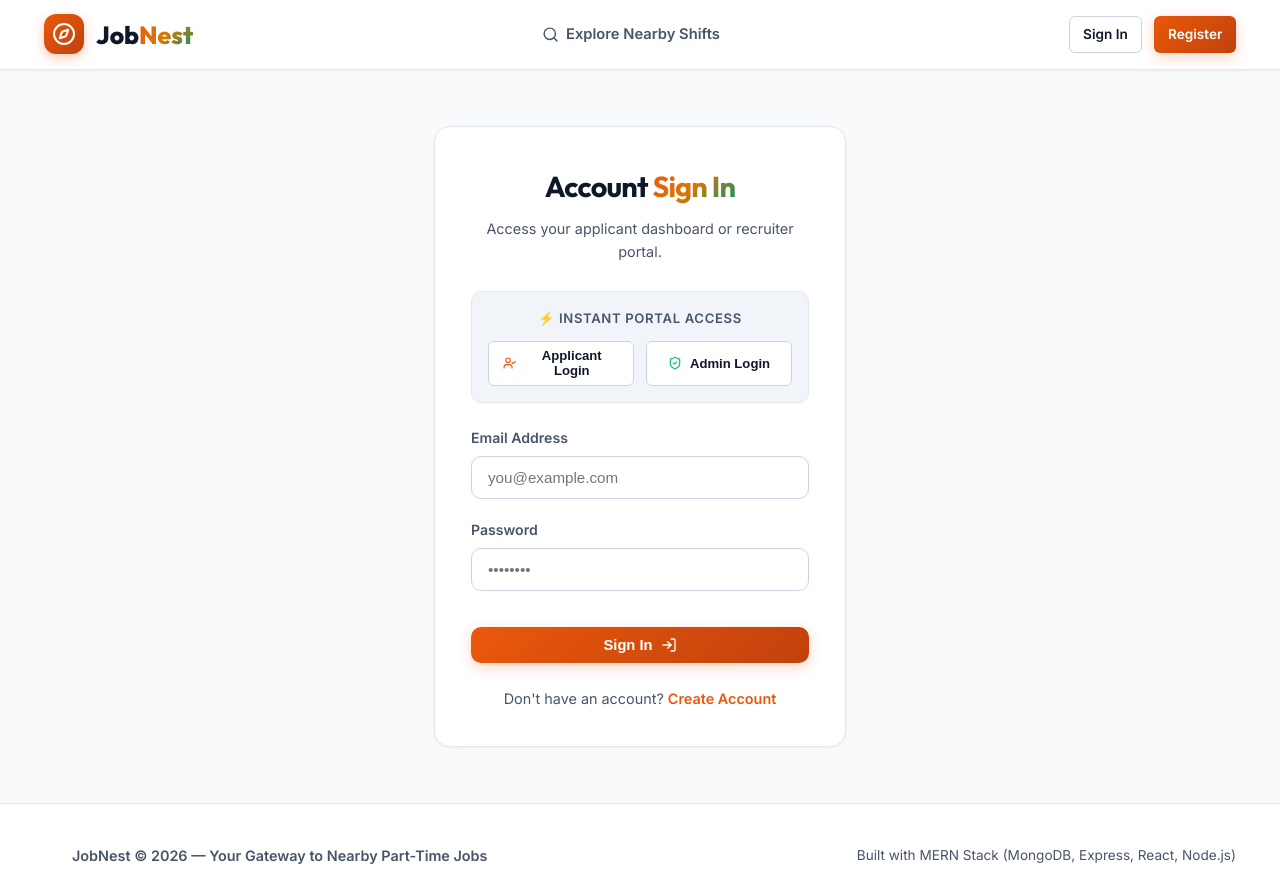
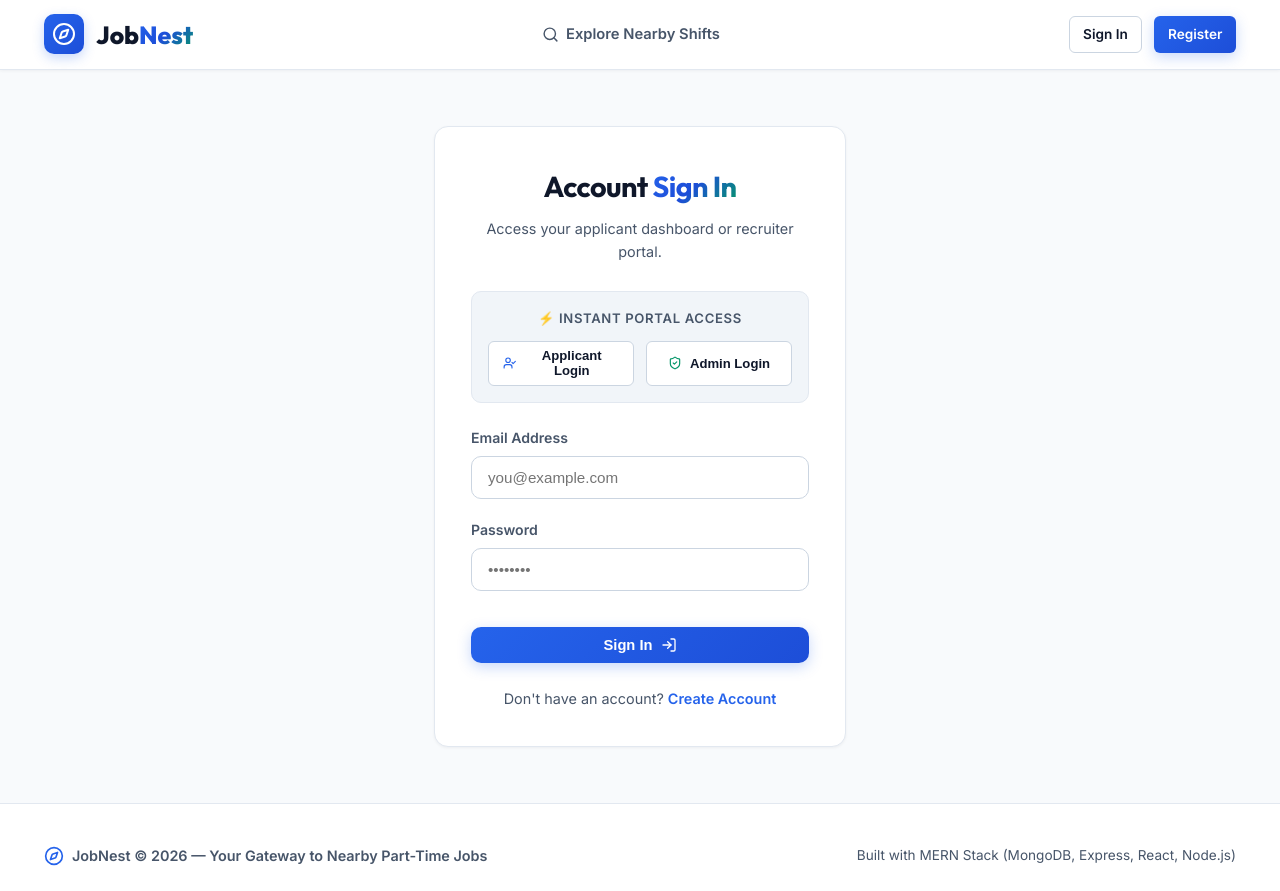
Before and after one commit to SherinRajeev/JobNest, a React (Vite) app in the folder frontend/: page /login in a window 1280 px wide. Built offline with nearby package versions, Linux system fonts and the light colour scheme; no server answers.

Commit message:
Refine white theme with Royal Blue corporate tech palette, replace dollar values on map with Rupee (₹), and center recruiters around Kochi, Kerala

```diff
--- a/frontend/src/components/JobCard.jsx
+++ b/frontend/src/components/JobCard.jsx
@@ -28,12 +28,12 @@
               background: 'none',
               border: 'none',
               cursor: 'pointer',
-              color: isSaved ? '#f59e0b' : 'var(--text-dim)',
+              color: isSaved ? '#d97706' : 'var(--text-dim)',
               transition: 'var(--transition)'
             }}
             title={isSaved ? 'Remove Bookmark' : 'Save Job'}
           >
-            <Bookmark size={20} fill={isSaved ? '#f59e0b' : 'none'} />
+            <Bookmark size={20} fill={isSaved ? '#d97706' : 'none'} />
           </button>
         </div>
 
@@ -48,7 +48,7 @@
 
         <div className="job-meta-row">
           <div className="job-meta-item" style={{ display: 'flex', alignItems: 'center', gap: '0.35rem' }}>
-            <MapPin size={15} color="var(--saffron)" />
+            <MapPin size={15} color="var(--primary)" />
             <span>{job.locationName} ({job.distanceKm || 1.2} km away)</span>
           </div>
         </div>
--- a/frontend/src/components/JobModal.jsx
+++ b/frontend/src/components/JobModal.jsx
@@ -69,7 +69,7 @@
         <div style={{ display: 'grid', gridTemplateColumns: 'repeat(3, 1fr)', gap: '1rem', background: 'var(--bg-glass)', border: '1px solid var(--border-subtle)', padding: '1rem', borderRadius: 'var(--radius-md)', margin: '1rem 0' }}>
           <div>
             <div style={{ fontSize: '0.78rem', color: 'var(--text-muted)' }}>Hourly Rate</div>
-            <div style={{ fontSize: '1.2rem', fontWeight: 800, color: '#34d399' }}>₹{job.hourlyRate}/hr</div>
+            <div style={{ fontSize: '1.2rem', fontWeight: 800, color: 'var(--emerald)' }}>₹{job.hourlyRate}/hr</div>
           </div>
           <div>
             <div style={{ fontSize: '0.78rem', color: 'var(--text-muted)' }}>Shift Timing</div>
@@ -92,7 +92,7 @@
             <div style={{ display: 'flex', flexDirection: 'column', gap: '0.35rem' }}>
               {job.requirements.map((req, idx) => (
                 <div key={idx} style={{ display: 'flex', alignItems: 'center', gap: '0.5rem', fontSize: '0.88rem', color: 'var(--text-muted)' }}>
-                  <CheckCircle2 size={14} color="var(--saffron)" /> {req}
+                  <CheckCircle2 size={14} color="var(--primary)" /> {req}
                 </div>
               ))}
             </div>
--- a/frontend/src/pages/Login.jsx
+++ b/frontend/src/pages/Login.jsx
@@ -77,10 +77,10 @@
           </div>
           <div style={{ display: 'grid', gridTemplateColumns: '1fr 1fr', gap: '0.75rem' }}>
             <button type="button" onClick={handleApplicantLogin} className="btn btn-secondary btn-sm" style={{ fontSize: '0.82rem' }}>
-              <UserCheck size={14} color="var(--saffron)" /> Applicant Login
+              <UserCheck size={14} color="var(--primary)" /> Applicant Login
             </button>
             <button type="button" onClick={handleAdminLogin} className="btn btn-secondary btn-sm" style={{ fontSize: '0.82rem' }}>
-              <ShieldCheck size={14} color="#10b981" /> Admin Login
+              <ShieldCheck size={14} color="var(--emerald)" /> Admin Login
             </button>
           </div>
         </div>
@@ -116,7 +116,7 @@
         </form>
 
         <div style={{ textAlign: 'center', marginTop: '1.5rem', fontSize: '0.9rem', color: 'var(--text-muted)' }}>
-          Don't have an account? <Link to="/register" style={{ color: 'var(--saffron)', fontWeight: 600 }}>Create Account</Link>
+          Don't have an account? <Link to="/register" style={{ color: 'var(--primary)', fontWeight: 600 }}>Create Account</Link>
         </div>
       </div>
     </div>
--- a/frontend/src/pages/Register.jsx
+++ b/frontend/src/pages/Register.jsx
@@ -13,7 +13,7 @@
     password: '',
     role: 'seeker',
     phone: '',
-    location: 'Indiranagar, Bengaluru',
+    location: 'Marine Drive, Kochi, Kerala',
     bio: ''
   });
 
@@ -43,7 +43,7 @@
       <div className="card-glass" style={{ padding: '2.25rem' }}>
         <h1 style={{ fontSize: '1.8rem', textAlign: 'center', marginBottom: '0.5rem' }}>Join <span className="gradient-text">JobNest</span></h1>
         <p style={{ textAlign: 'center', color: 'var(--text-muted)', fontSize: '0.9rem', marginBottom: '1.75rem' }}>
-          Create an account as an applicant or business recruiter.
+          Create an account as an applicant or business recruiter in Kochi.
         </p>
 
         {error && <div className="alert alert-error"><AlertCircle size={16} /> {error}</div>}
@@ -122,10 +122,10 @@
             </div>
 
             <div className="form-group">
-              <label className="form-label">Location / Neighborhood</label>
+              <label className="form-label">Location / Area</label>
               <input
                 type="text"
-                placeholder="e.g. Indiranagar, Bengaluru"
+                placeholder="e.g. Marine Drive, Kochi"
                 value={formData.location}
                 onChange={e => setFormData({ ...formData, location: e.target.value })}
                 className="form-control"
@@ -139,7 +139,7 @@
         </form>
 
         <div style={{ textAlign: 'center', marginTop: '1.5rem', fontSize: '0.9rem', color: 'var(--text-muted)' }}>
-          Already registered? <Link to="/login" style={{ color: 'var(--saffron)', fontWeight: 600 }}>Sign In</Link>
+          Already registered? <Link to="/login" style={{ color: 'var(--primary)', fontWeight: 600 }}>Sign In</Link>
         </div>
       </div>
     </div>
--- a/frontend/src/styles/index.css
+++ b/frontend/src/styles/index.css
@@ -2,7 +2,7 @@
   --font-primary: 'Inter', system-ui, -apple-system, sans-serif;
   --font-heading: 'Outfit', system-ui, sans-serif;
 
-  /* Clean Structured Light Mode Palette */
+  /* Global Corporate White & Royal Blue Tech Palette (Stripe/LinkedIn Style) */
   --bg-light: #f8fafc;
   --bg-surface: #ffffff;
   --bg-card: #ffffff;
@@ -11,18 +11,20 @@
 
   --border-subtle: #e2e8f0;
   --border-strong: #cbd5e1;
-  --border-accent: #f97316;
+  --border-accent: #2563eb;
 
-  --saffron: #ea580c;
-  --saffron-hover: #c2410c;
-  --saffron-light: #fff7ed;
+  /* Royal Blue Primary */
+  --primary: #2563eb;
+  --primary-hover: #1d4ed8;
+  --primary-light: #eff6ff;
+  --primary-border: #bfdbfe;
 
+  /* Emerald Green for Money & Success */
   --emerald: #059669;
+  --emerald-hover: #047857;
   --emerald-light: #ecfdf5;
 
-  --indigo: #4f46e5;
-  --indigo-light: #eef2ff;
-
+  /* Accent Tints */
   --amber: #d97706;
   --amber-light: #fffbeb;
 
@@ -33,11 +35,11 @@
   --text-muted: #475569;
   --text-dim: #64748b;
 
-  --shadow-sm: 0 1px 3px rgba(15, 23, 42, 0.06);
+  --shadow-sm: 0 1px 3px rgba(15, 23, 42, 0.05);
   --shadow-md: 0 4px 14px rgba(15, 23, 42, 0.08);
-  --shadow-lg: 0 10px 30px rgba(15, 23, 42, 0.1);
+  --shadow-lg: 0 10px 30px rgba(15, 23, 42, 0.12);
 
-  --radius-lg: 16px;
+  --radius-lg: 14px;
   --radius-md: 10px;
   --radius-sm: 6px;
   --transition: all 0.2s cubic-bezier(0.16, 1, 0.3, 1);
@@ -66,11 +68,11 @@
 h1, h2, h3, h4, h5, h6 {
   font-family: var(--font-heading);
   color: var(--text-main);
-  letter-spacing: -0.025em;
+  letter-spacing: -0.02em;
 }
 
 .gradient-text {
-  background: linear-gradient(135deg, #ea580c 0%, #d97706 50%, #059669 100%);
+  background: linear-gradient(135deg, #2563eb 0%, #1d4ed8 50%, #059669 100%);
   -webkit-background-clip: text;
   -webkit-text-fill-color: transparent;
 }
@@ -92,7 +94,7 @@
   padding: 0 1.5rem;
 }
 
-/* Structured Navbar */
+/* Global Tech Navbar */
 .navbar {
   position: sticky;
   top: 0;
@@ -122,13 +124,13 @@
 .logo-icon {
   width: 40px;
   height: 40px;
-  border-radius: 12px;
-  background: linear-gradient(135deg, #ea580c 0%, #c2410c 100%);
+  border-radius: 10px;
+  background: linear-gradient(135deg, #2563eb 0%, #1d4ed8 100%);
   display: flex;
   align-items: center;
   justify-content: center;
   color: white;
-  box-shadow: 0 4px 12px rgba(234, 88, 12, 0.3);
+  box-shadow: 0 4px 12px rgba(37, 99, 235, 0.25);
 }
 
 .nav-links {
@@ -151,8 +153,8 @@
 }
 
 .nav-link:hover, .nav-link.active {
-  color: var(--saffron);
-  background: var(--saffron-light);
+  color: var(--primary);
+  background: var(--primary-light);
 }
 
 .user-badge {
@@ -190,14 +192,14 @@
 }
 
 .btn-primary {
-  background: linear-gradient(135deg, var(--saffron) 0%, var(--saffron-hover) 100%);
+  background: linear-gradient(135deg, var(--primary) 0%, var(--primary-hover) 100%);
   color: white;
-  box-shadow: 0 4px 14px rgba(234, 88, 12, 0.25);
+  box-shadow: 0 4px 14px rgba(37, 99, 235, 0.25);
 }
 
 .btn-primary:hover {
   transform: translateY(-1px);
-  box-shadow: 0 6px 18px rgba(234, 88, 12, 0.35);
+  box-shadow: 0 6px 18px rgba(37, 99, 235, 0.35);
 }
 
 .btn-secondary {
@@ -240,7 +242,7 @@
   width: 100%;
 }
 
-/* Structured White Cards */
+/* Cards & Layout */
 .card-glass {
   background: var(--bg-card);
   border: 1px solid var(--border-subtle);
@@ -252,7 +254,7 @@
 }
 
 .card-glass:hover {
-  border-color: var(--border-accent);
+  border-color: var(--primary-border);
   transform: translateY(-2px);
   box-shadow: var(--shadow-md);
 }
@@ -269,9 +271,9 @@
 }
 
 .badge-primary {
-  background: var(--saffron-light);
-  color: var(--saffron);
-  border: 1px solid rgba(234, 88, 12, 0.25);
+  background: var(--primary-light);
+  color: var(--primary);
+  border: 1px solid var(--primary-border);
 }
 
 .badge-emerald {
@@ -327,8 +329,8 @@
 }
 
 .search-bar-hero:focus-within {
-  border-color: var(--saffron);
-  box-shadow: 0 0 16px rgba(234, 88, 12, 0.18);
+  border-color: var(--primary);
+  box-shadow: 0 0 16px rgba(37, 99, 235, 0.18);
 }
 
 .search-input-group {
@@ -385,15 +387,15 @@
 .company-logo {
   width: 48px;
   height: 48px;
-  border-radius: 12px;
-  background: var(--saffron-light);
+  border-radius: 10px;
+  background: var(--primary-light);
   display: flex;
   align-items: center;
   justify-content: center;
-  color: var(--saffron);
+  color: var(--primary);
   font-weight: 800;
   font-size: 1.2rem;
-  border: 1px solid rgba(234, 88, 12, 0.2);
+  border: 1px solid var(--primary-border);
 }
 
 .job-title {
@@ -448,7 +450,7 @@
 
 .range-slider {
   width: 100%;
-  accent-color: var(--saffron);
+  accent-color: var(--primary);
 }
 
 /* Structured Map Component */
@@ -479,14 +481,14 @@
   position: absolute;
   padding: 0.4rem 0.75rem;
   border-radius: 20px;
-  background: var(--saffron);
+  background: var(--primary);
   color: white;
   font-size: 0.82rem;
   font-weight: 700;
   display: flex;
   align-items: center;
   gap: 0.35rem;
-  box-shadow: 0 4px 12px rgba(234, 88, 12, 0.4);
+  box-shadow: 0 4px 12px rgba(37, 99, 235, 0.35);
   cursor: pointer;
   transition: var(--transition);
 }
@@ -494,7 +496,7 @@
 .map-pin:hover {
   transform: scale(1.15);
   z-index: 10;
-  background: var(--saffron-hover);
+  background: var(--primary-hover);
 }
 
 /* Modal Overlay */
@@ -547,8 +549,8 @@
 }
 
 .form-control:focus {
-  border-color: var(--saffron);
-  box-shadow: 0 0 10px rgba(234, 88, 12, 0.2);
+  border-color: var(--primary);
+  box-shadow: 0 0 10px rgba(37, 99, 235, 0.18);
 }
 
 /* Tables */
```
Also changed, not shown: frontend/src/components/FilterSidebar.jsx (+7 -7 lines), frontend/src/pages/EmployerDashboard.jsx (+7 -7 lines), frontend/src/pages/Home.jsx (+4 -4 lines), frontend/src/pages/SeekerDashboard.jsx (+5 -5 lines).
